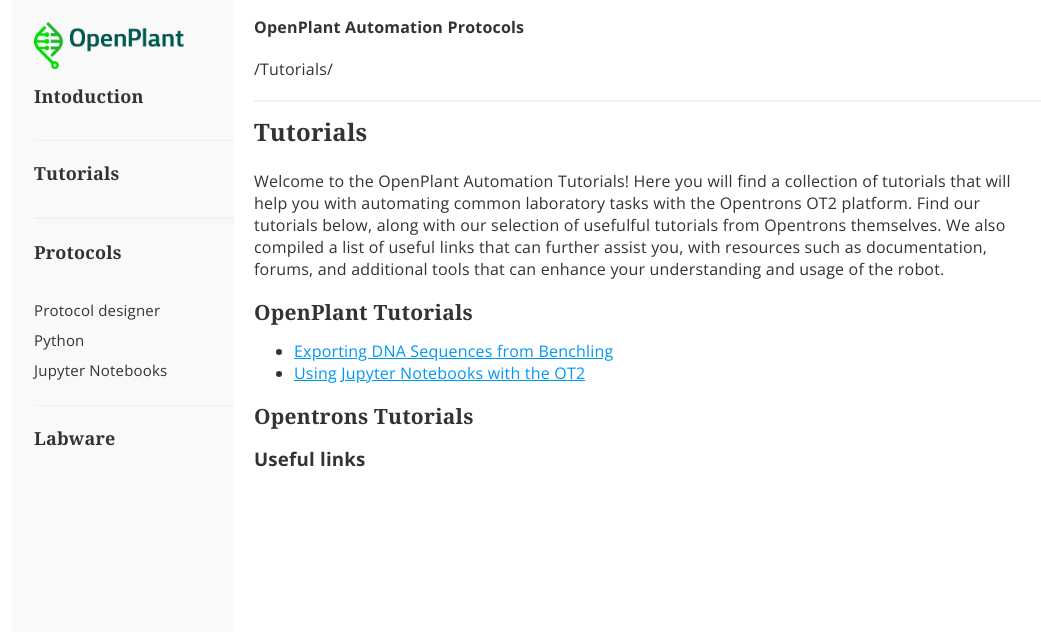
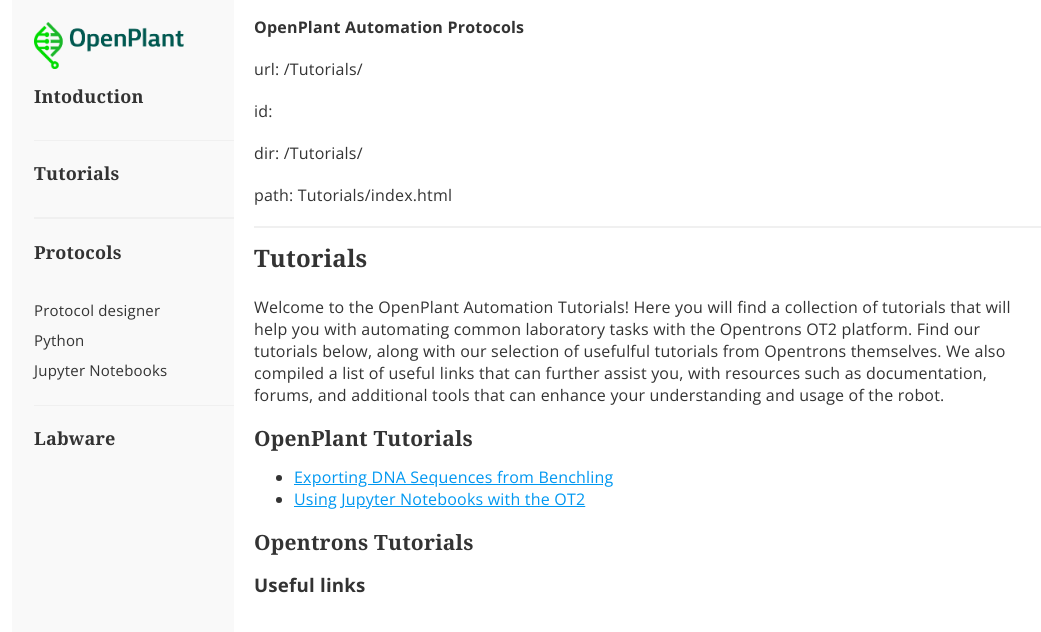
Before and after one commit to openplant/openplant_automation_protocols, a Jekyll site: the page built from Tutorials/index.html, in a window 1280 px wide. Shown: the top 632 px of the page, without its empty margins (102-1143 px from the left). Built offline with Jekyll 4.4.1, drawn with Linux system fonts in a browser that asks for light colours.

Commit message:
testing jekyll paths

```diff
--- a/_layouts/default.html
+++ b/_layouts/default.html
@@ -44,7 +44,10 @@
             <div class="right-col">
 
                 <p><b>OpenPlant Automation Protocols</b></p>
-                <p>{{ page.url }}</p>
+                <p>url: {{ page.url }}</p>
+                <p>id: {{ page.id }}</p>
+                <p>dir: {{ page.dir }}</p>
+                <p>path: {{ page.path }}</p>
                 <div class='divider'></div>
 
                 {{ content }}
```
